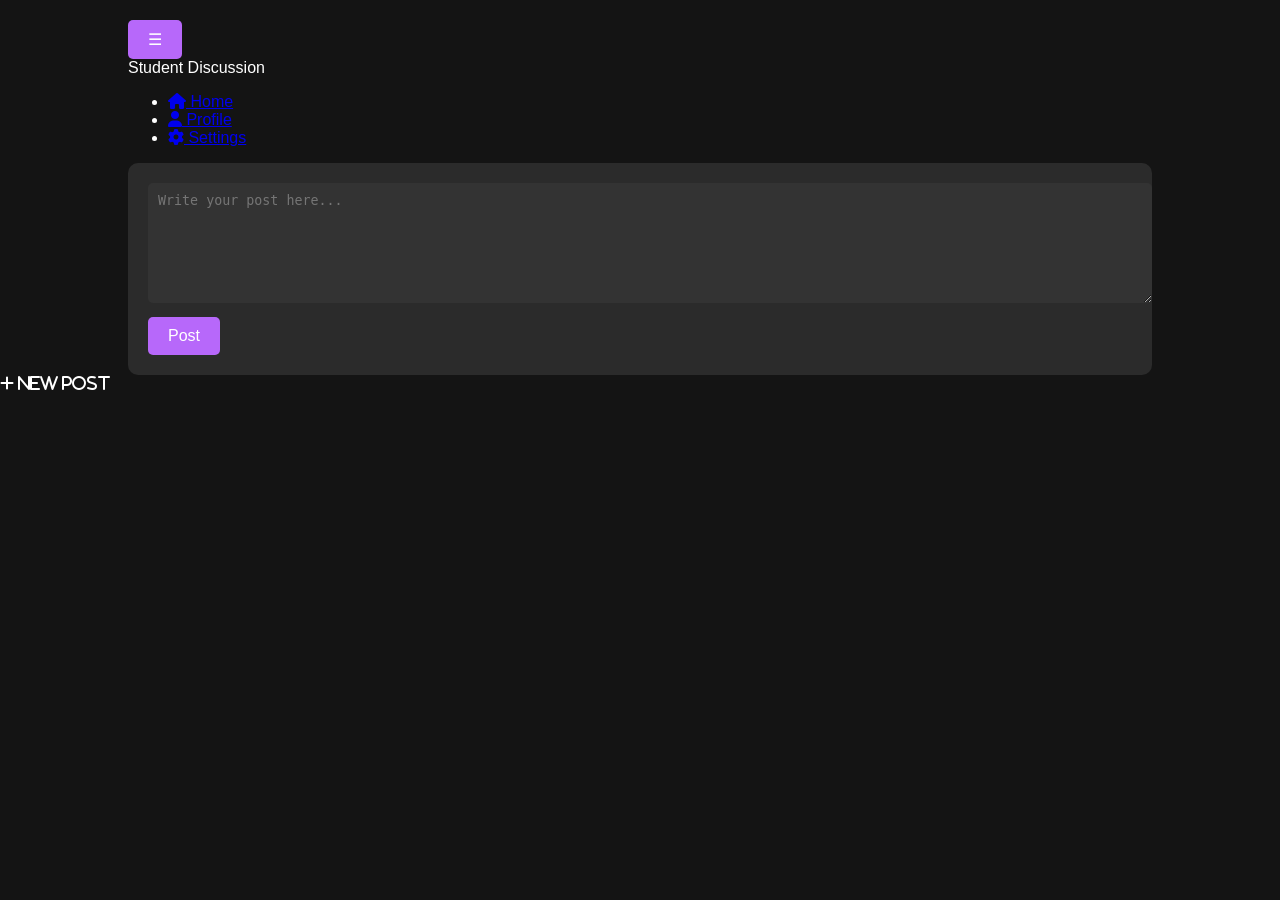
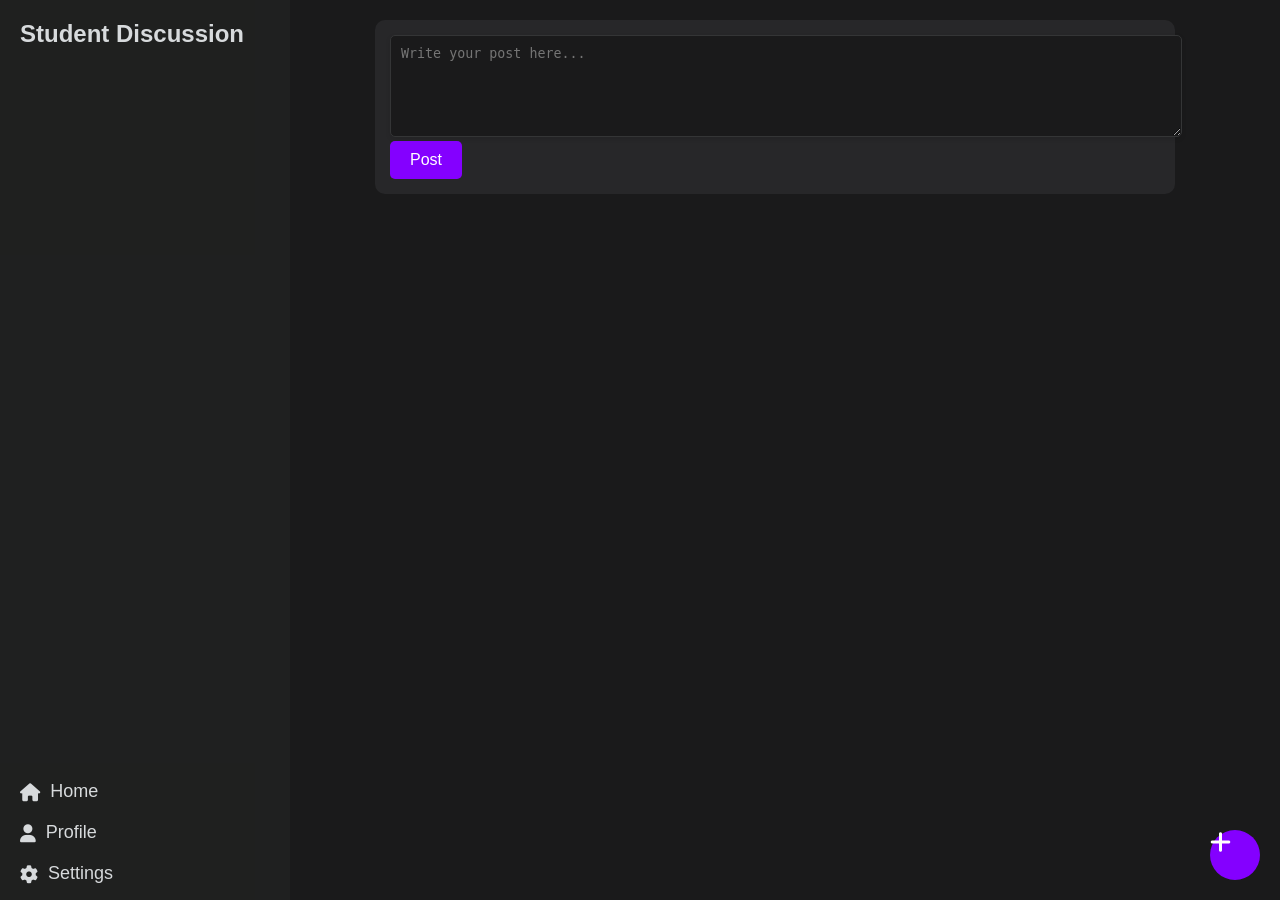
Before and after one commit to DanielMichel305/EssayGrading, a PHP site: page /discussion.html in a window 1280 px wide. Run offline with PHP 8.4, Linux system fonts and the light colour scheme.

Commit message:
Update discussion.css

```diff
--- a/discussion.css
+++ b/discussion.css
@@ -1,104 +1,225 @@
+/* General styling */
 body {
     margin: 0;
     font-family: Arial, sans-serif;
-    background-color: #141414;
+    background-color: #1a1a1b;
+    color: #d7dadc;
+}
+
+.container {
+    display: flex;
+}
+
+/* Sidebar styling */
+.sidebar {
+    width: 250px;
+    background-color: #2729286b;
+    padding: 20px;
+    height: 100vh;
+    position: fixed;
+    top: 0;
+    left: 0;
+    display: flex;
+    flex-direction: column;
+    justify-content: space-between;
+}
+
+.sidebar .logo {
+    font-size: 24px;
+    color: #d7dadc;
+    margin-bottom: 20px;
+    font-weight: bold;
+}
+
+.sidebar ul {
+    list-style: none;
+    padding: 0;
+}
+
+.sidebar ul li {
+    margin-bottom: 20px;
+}
+
+.sidebar ul li a {
+    color: #d7dadc;
+    text-decoration: none;
+    font-size: 18px;
+    display: flex;
+    align-items: center;
+}
+
+.sidebar ul li a i {
+    margin-right: 10px;
+}
+
+.sidebar ul li a:hover {
     color: #fff;
 }
 
-.container {
-    width: 80%;
-    margin: 0 auto;
-    padding-top: 20px;
+/* Main content styling */
+.main-content {
+    margin-left: 270px;
+    width: 100%;
+    padding: 20px;
 }
 
-h1 {
-    color: #b768fa;
-    text-align: center;
+.feed {
+    max-width: 800px;
+    margin: 0 auto;
 }
 
-.new-post {
-    background-color: #2b2b2b;
-    padding: 20px;
+.create-post {
+    background-color: #272729;
+    padding: 15px;
     margin-bottom: 20px;
     border-radius: 10px;
 }
 
+/* Post styling */
 textarea {
     width: 100%;
-    height: 100px;
-    border: none;
+    height: 80px;
+    background-color: #1a1a1b;
+    border: 1px solid #343536;
+    color: #d7dadc;
+    padding: 10px;
     border-radius: 5px;
-    padding: 10px;
-    margin-bottom: 10px;
-    background-color: #333;
-    color: #fff;
+    box-shadow: 0 2px 5px rgba(0, 0, 0, 0.1);
+    transition: border 0.3s;
 }
 
-button {
-    background-color: #b768fa;
-    border: none;
-    color: white;
-    padding: 10px 20px;
-    text-align: center;
-    font-size: 16px;
-    border-radius: 5px;
-    cursor: pointer;
+textarea:focus {
+    border-color: #8400ff;
+    outline: none;
 }
 
-button:hover {
-    background-color: #a14fda;
-}
-
-.feed {
-    max-height: 500px;
-    overflow-y: scroll;
-    background-color: #2b2b2b;
-    padding: 20px;
-    border-radius: 10px;
-}
-
-.post {
-    background-color: #3a3a3a;
+.feed-list .post {
+    background-color: #272729;
     padding: 15px;
     margin-bottom: 20px;
     border-radius: 10px;
 }
 
 .post h3 {
-    color: #b768fa;
+    color: #d7dadc;
 }
 
 .post p {
     margin: 10px 0;
+    color: #818384;
 }
 
 .actions {
     display: flex;
     justify-content: space-between;
+    align-items: center;
 }
 
 .actions button {
-    background-color: #444;
-    color: #fff;
+    background-color: #343536;
+    color: #d7dadc;
     border: none;
     padding: 5px 10px;
     cursor: pointer;
     border-radius: 5px;
+    display: inline-flex;
+    align-items: center;
 }
 
 .actions button:hover {
-    background-color: #555;
+    background-color: #444;
 }
 
-.comment-section {
-    background-color: #2b2b2b;
-    padding: 10px;
-    margin-top: 10px;
-    border-radius: 10px;
+/* Like and comment styling */
+.like-counter, .comment-counter {
+    margin-left: 5px;
 }
 
-/* Add some padding to the like counter */
-.actions .like-counter {
-    margin-left: 10px;
-    color: #b768fa;
+.comment-box {
+    background-color: #1a1a1b;
+    border: 1px solid #343536;
+    padding: 10px;
+    border-radius: 5px;
+    margin-top: 10px;
+    color: #d7dadc;
 }
+
+/* Fixed post button for creating a post */
+.fixed-post-button {
+    background-color: #8400ff;
+    color: white;
+    padding: 10px 20px;
+    border: none;
+    border-radius: 5px;
+    font-size: 16px;
+    cursor: pointer;
+}
+
+.fixed-post-button:hover {
+    background-color: #9a00ff;
+}
+
+/* Floating action button */
+.fab {
+    position: fixed;
+    bottom: 20px;
+    right: 20px;
+    width: 50px;
+    height: 50px;
+    background-color: #8400ff;
+    color: white;
+    border-radius: 50%;
+    display: flex;
+    align-items: center;
+    justify-content: center;
+    font-size: 24px;
+    cursor: pointer;
+    transition: width 0.3s;
+}
+
+.fab:hover {
+    width: 120px;
+    justify-content: space-around;
+}
+
+.fab span {
+    display: none;
+    font-size: 16px;
+}
+
+.fab:hover span {
+    display: inline-block;
+}
+
+/* Sidebar toggle for mobile */
+.toggle-sidebar {
+    display: none;
+    position: fixed;
+    top: 10px;
+    left: 10px;
+    z-index: 2;
+    background-color: #8400ff;
+    color: white;
+    padding: 10px;
+    border-radius: 50%;
+    cursor: pointer;
+}
+
+@media (max-width: 768px) {
+    .main-content {
+        margin-left: 0;
+    }
+
+    .sidebar {
+        display: none;
+        position: absolute;
+        top: 0;
+        left: 0;
+        z-index: 1;
+    }
+
+    .toggle-sidebar {
+        display: block;
+    }
+
+}
```
